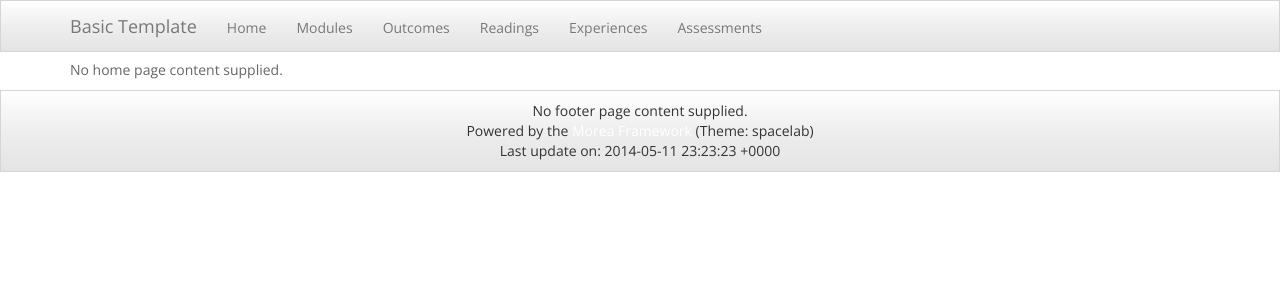
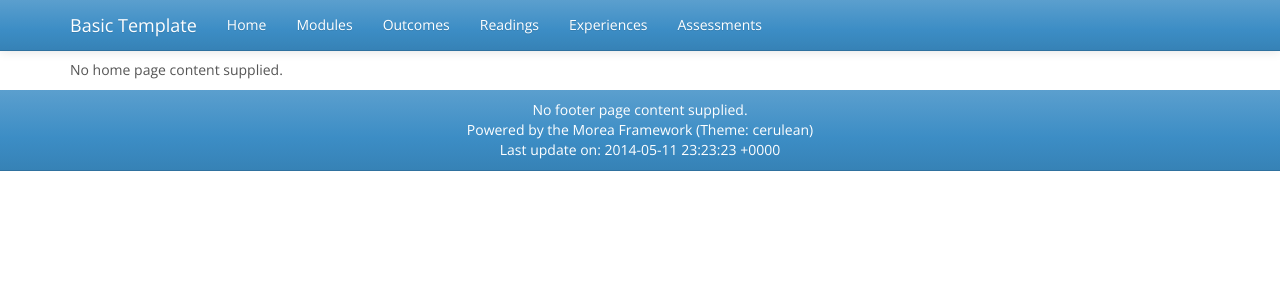
Before and after one commit to morea-framework/v2-basic-template, a Jekyll site: the page built from src/index.md, in a window 1280 px wide. Shown: the top 300 px of the page. Built offline with Jekyll 4.4.1, drawn with Linux system fonts in a browser that asks for light colours; nearby versions of some CDN libraries; Markdown is read by kramdown in place of the engine named in the settings.

Commit message:
Improve footer for cerulean

```diff
--- a/src/_config.yml
+++ b/src/_config.yml
@@ -5,4 +5,4 @@
 baseurl: /basic-template
 exclude: [morea]
 morea_debug: false
-morea_theme: spacelab
+morea_theme: cerulean
```
Also changed, not shown: src/css/themes/cerulean/bootstrap.min.css.
